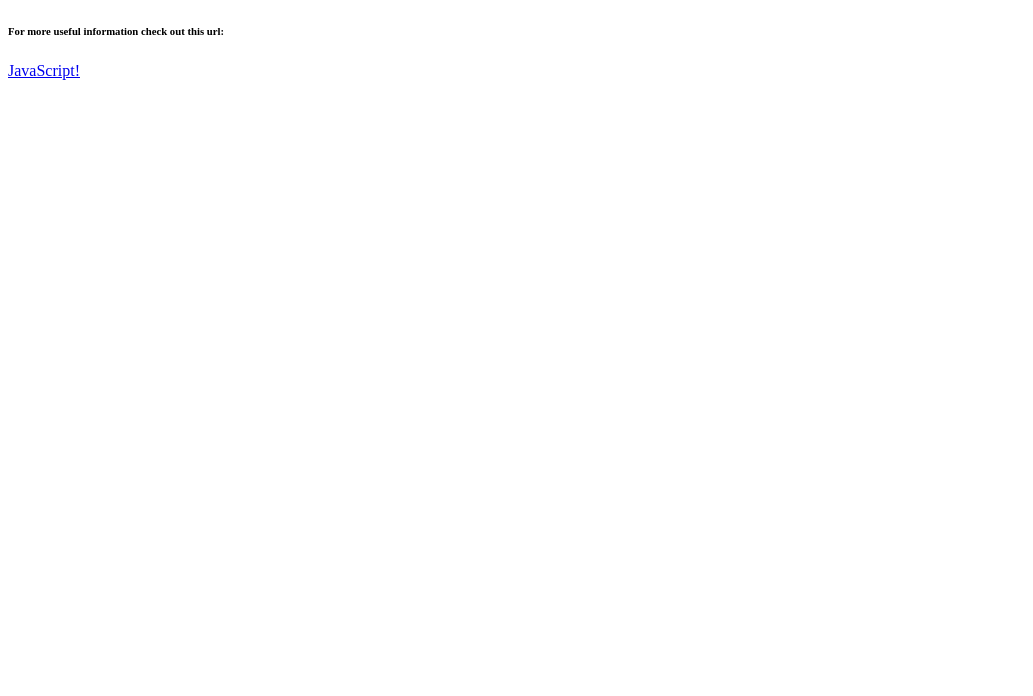
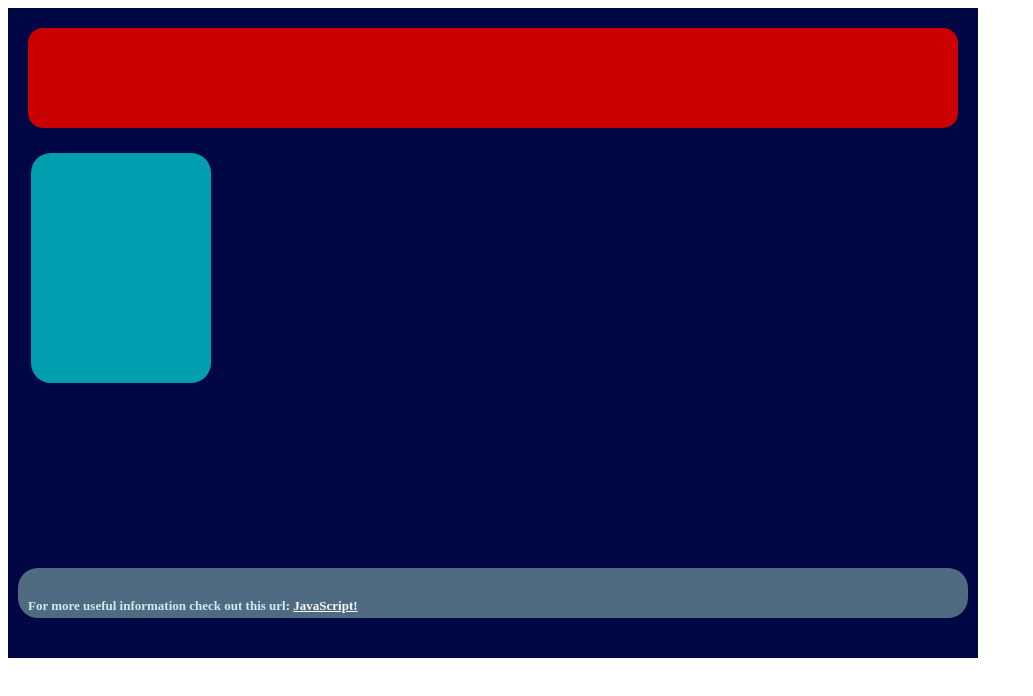
Before and after one commit to MMaines2005/java_basics, a plain HTML site: page index.html in a window 1280 px wide. Shown: the whole page, without its empty margins (0-1033 px from the left). Drawn offline with Linux system fonts and the light colour scheme.

Commit message:
Update 1.1

```diff
--- a/index.html
+++ b/index.html
@@ -9,11 +9,11 @@
 </head>
 <body>
     <div class="background-main">
+        <div class="header"></div>
         <div class="nav"></div>
         <div class="content"></div>
         <div class="informational">
-            <h6>For more useful information check out this url: </h6>
-            <a href="#">JavaScript!</a></div>
+            <h6> For more useful information check out this url: <a href="#">JavaScript!</a></h6></div>
     </div>
 
 </body>
--- a/style.css
+++ b/style.css
@@ -2,3 +2,53 @@
     max-width: 970px;
     min-height: auto;
 }
+
+.background-main{
+    position: relative;
+    display: flex;
+    background-color: #000744;
+    width: 970px;
+    height: 650px;
+}
+.header{
+    position: absolute;
+    border-radius: 15px;
+    margin: 20px;
+    background-color: #cb0000;
+    width: 930px;
+    height: 100px;
+}
+.nav{
+    margin: 5px;
+    border-radius: 20px;
+    background-color: #009EAE;
+    position: absolute;
+    width: 180px;
+    height: 230px;
+    top:140px;
+    left:18px;
+}
+.informational {
+    align-items: center;
+    border-radius: 20px;
+    top:550px;
+    margin: 10px;
+    position: absolute;
+    display: inline-block;
+    background-color: #4E6B81;
+    width: 950px;
+    height: 50px;
+
+}
+h6{
+
+   font-size: small;
+    margin-left: 10px;
+    color: #CCEBEE;
+
+}
+a{
+    align-items:flex;
+    display: inline-block;
+    color: #F8F8F9;
+}
```
